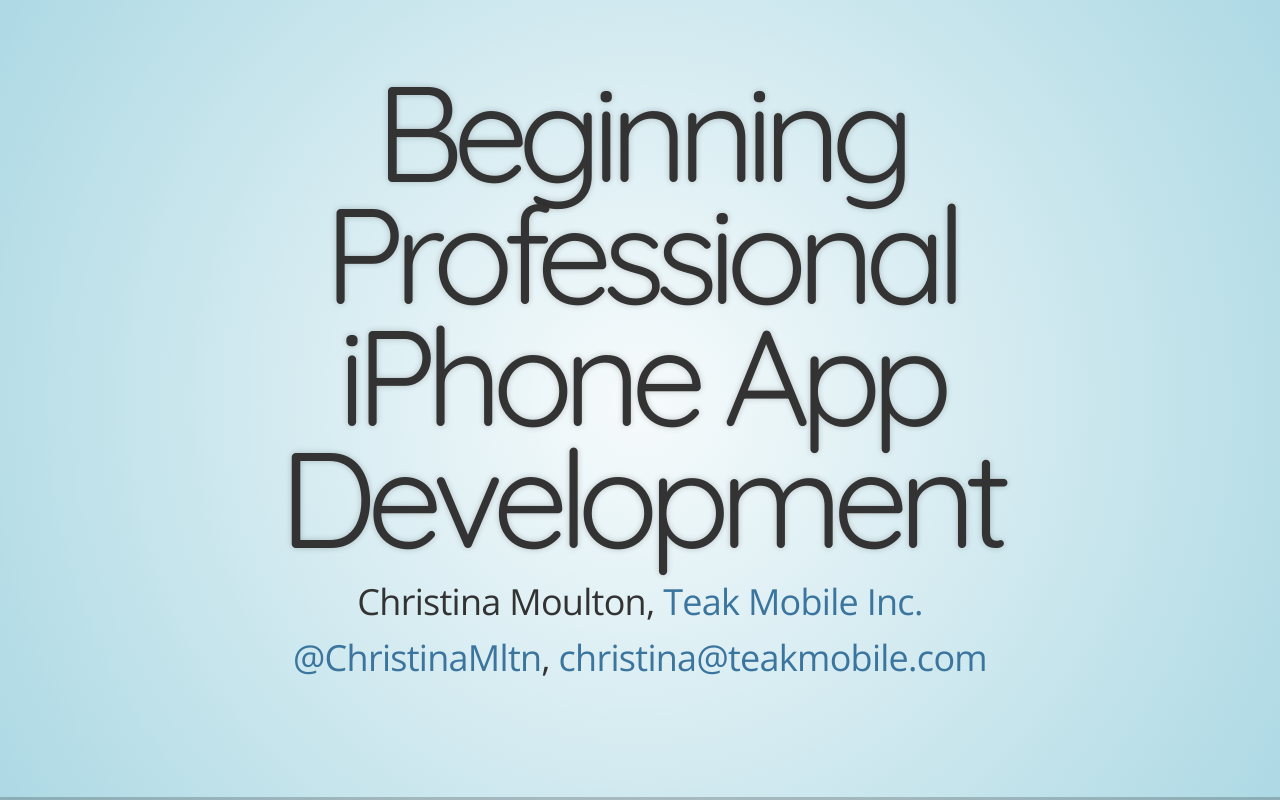
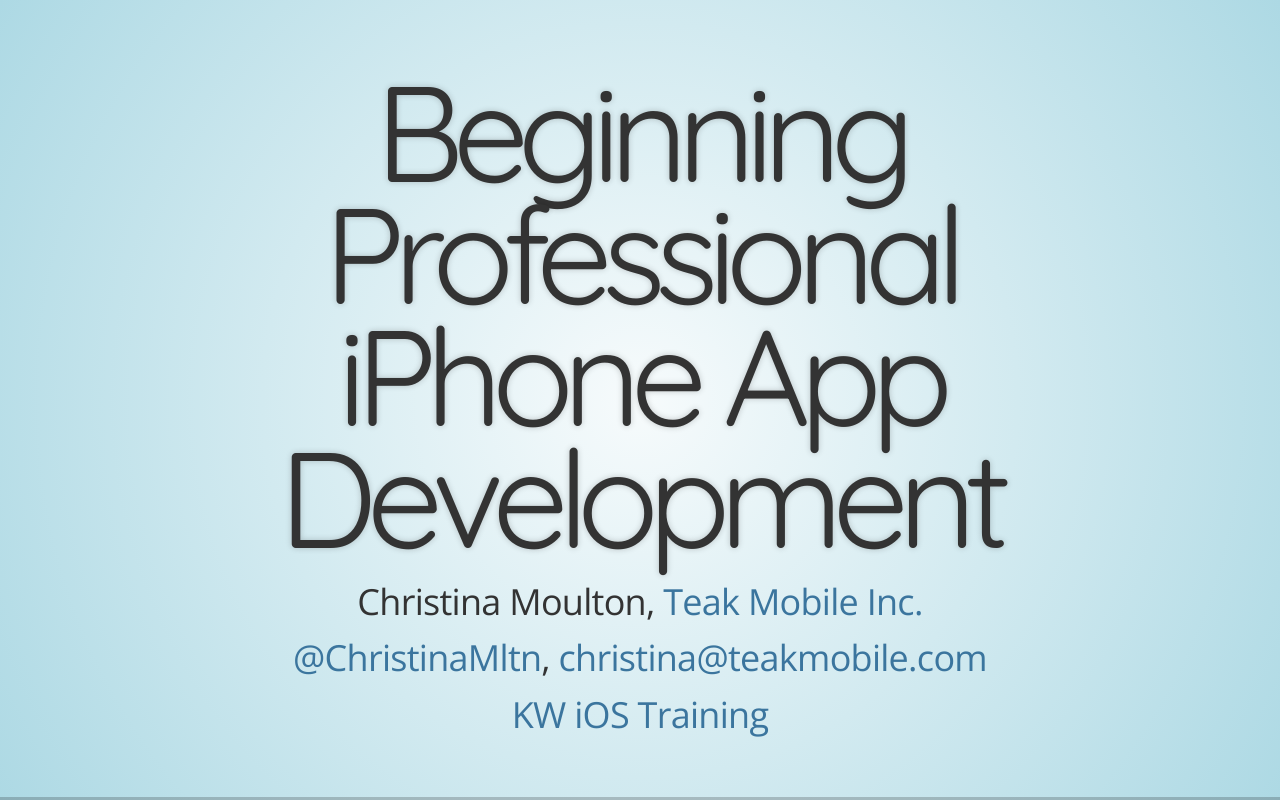
Before and after one commit to cmoulton/kwiostraining, a plain HTML site: page 1day_session1.html in a window 1280 px wide. Drawn offline with nearby package versions, Linux system fonts and the light colour scheme.

Commit message:
Remove reference to old presentation on questions slide

```diff
--- a/1day_session1.html
+++ b/1day_session1.html
@@ -40,6 +40,7 @@
 					<h1>Beginning Professional iPhone App Development</h1>
 					<p>Christina Moulton, <a href="http://teakmobile.com">Teak Mobile Inc.</a></p>
                 	<p><a href="http://twitter.com/ChristinaMltn">@ChristinaMltn</a>, <a href="mailto:christina@teakmobile.com">christina@teakmobile.com</a></p>
+                	<p><a href="kwiostraining.eventbrite.ca">KW iOS Training</a></p>
 				</section>
 
 				<section>
@@ -382,7 +383,7 @@ id instance = [obj myMethod];
                 <p><a href="http://twitter.com/ChristinaMltn">@ChristinaMltn</a>, <a href="mailto:christina@teakmobile.com">christina@teakmobile.com</a></p>
 
                 <div style="float:none; width: 100%">
-                    <p><a href="http://cmoulton.github.io/ValueOfAppsPresentation">cmoulton.github.io/ValueOfAppsPresentation</a></p>
+                    <p><a href="kwiostraining.eventbrite.ca">KW iOS Training</a></p>
                     <p>Device Mock Ups: <a href="http://mockuphone.com/">MockUPhone</a></p>
                 </div>
 
```
